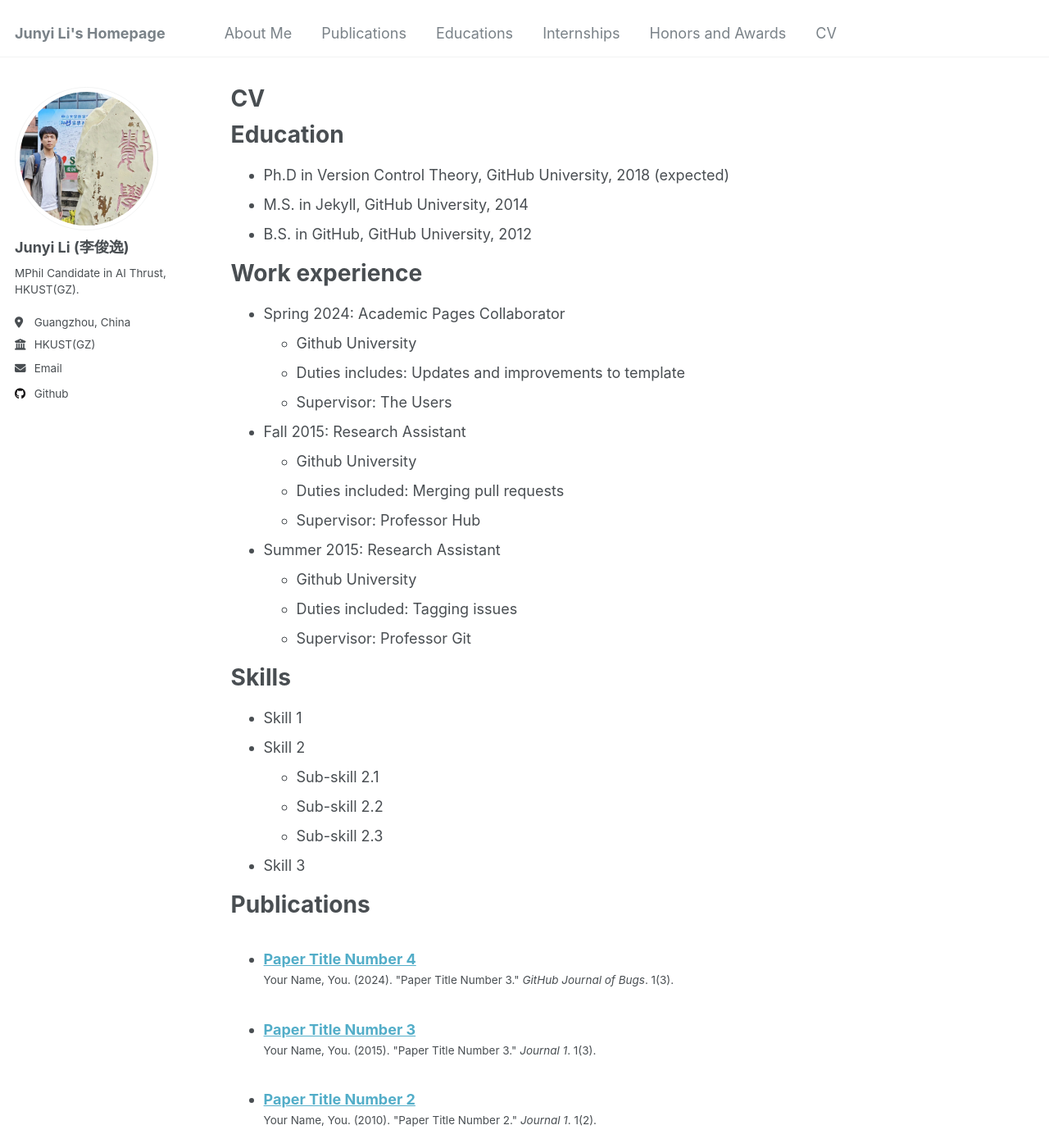
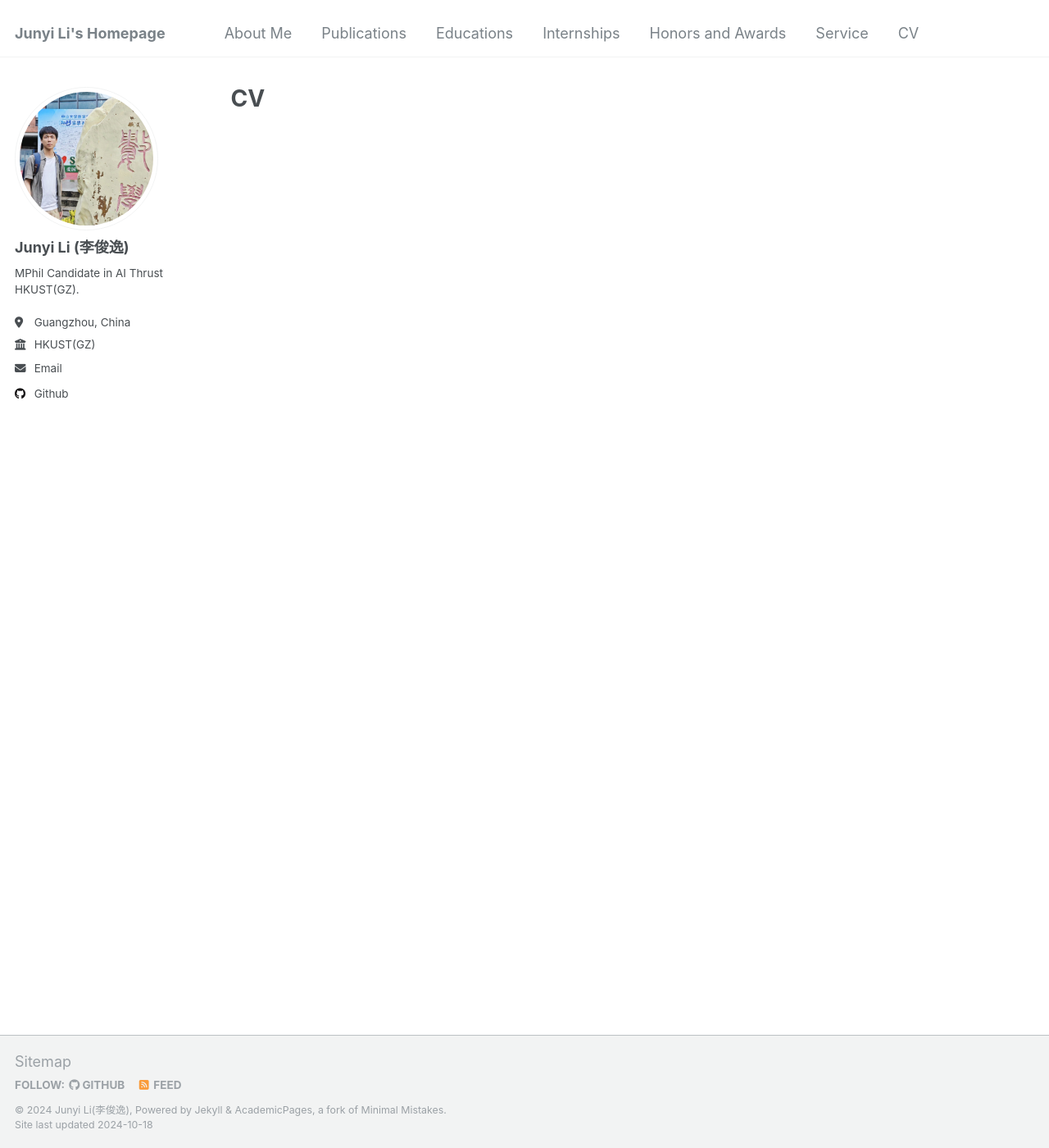
Before and after one commit to TerryLee77/TerryLee77.github.io, a Jekyll site: the page built from _pages/cv.md, in a window 1280 px wide and 1400 px high. Shown: the whole window at 82% size. Built offline with Jekyll 4.4.1, drawn with Linux system fonts in a browser that asks for light colours; some of the changed text lies outside the part shown.

```diff
--- a/_config.yml
+++ b/_config.yml
@@ -24,7 +24,7 @@ author:
   avatar           : "profile.jpg"
   name             : "Junyi Li (李俊逸)"
   pronouns         : # example: "she/her"
-  bio              : "MPhil Candidate in AI Thrust, HKUST(GZ)."
+  bio              : "MPhil Candidate in AI Thrust <br> HKUST(GZ)."
   location         : "Guangzhou, China"
   employer         : "HKUST(GZ)"
   uri              : # URL
--- a/_data/navigation.yml
+++ b/_data/navigation.yml
@@ -20,6 +20,9 @@ main:
   - title: "Honors and Awards"
     url: "/#Honors"
 
+  - title: "Service"
+    url: "/#Service"
+
   # - title: "Talks"
   #   url: /talks/
 
--- a/_pages/cv.md
+++ b/_pages/cv.md
@@ -8,57 +8,3 @@ redirect_from:
 ---
 
 {% include base_path %}
-
-Education
-======
-* Ph.D in Version Control Theory, GitHub University, 2018 (expected)
-* M.S. in Jekyll, GitHub University, 2014
-* B.S. in GitHub, GitHub University, 2012
-
-Work experience
-======
-* Spring 2024: Academic Pages Collaborator
-  * Github University
-  * Duties includes: Updates and improvements to template
-  * Supervisor: The Users
-
-* Fall 2015: Research Assistant
-  * Github University
-  * Duties included: Merging pull requests
-  * Supervisor: Professor Hub
-
-* Summer 2015: Research Assistant
-  * Github University
-  * Duties included: Tagging issues
-  * Supervisor: Professor Git
-
-Skills
-======
-* Skill 1
-* Skill 2
-  * Sub-skill 2.1
-  * Sub-skill 2.2
-  * Sub-skill 2.3
-* Skill 3
-
-Publications
-======
-  <ul>{% for post in site.publications reversed %}
-    {% include archive-single-cv.html %}
-  {% endfor %}</ul>
-
-Talks
-======
-  <ul>{% for post in site.talks reversed %}
-    {% include archive-single-talk-cv.html  %}
-  {% endfor %}</ul>
-
-Teaching
-======
-  <ul>{% for post in site.teaching reversed %}
-    {% include archive-single-cv.html %}
-  {% endfor %}</ul>
-
-Service and leadership
-======
-* Currently signed in to 43 different slack teams
```
Also changed, not shown: _pages/about.md (+37 -4 lines).
